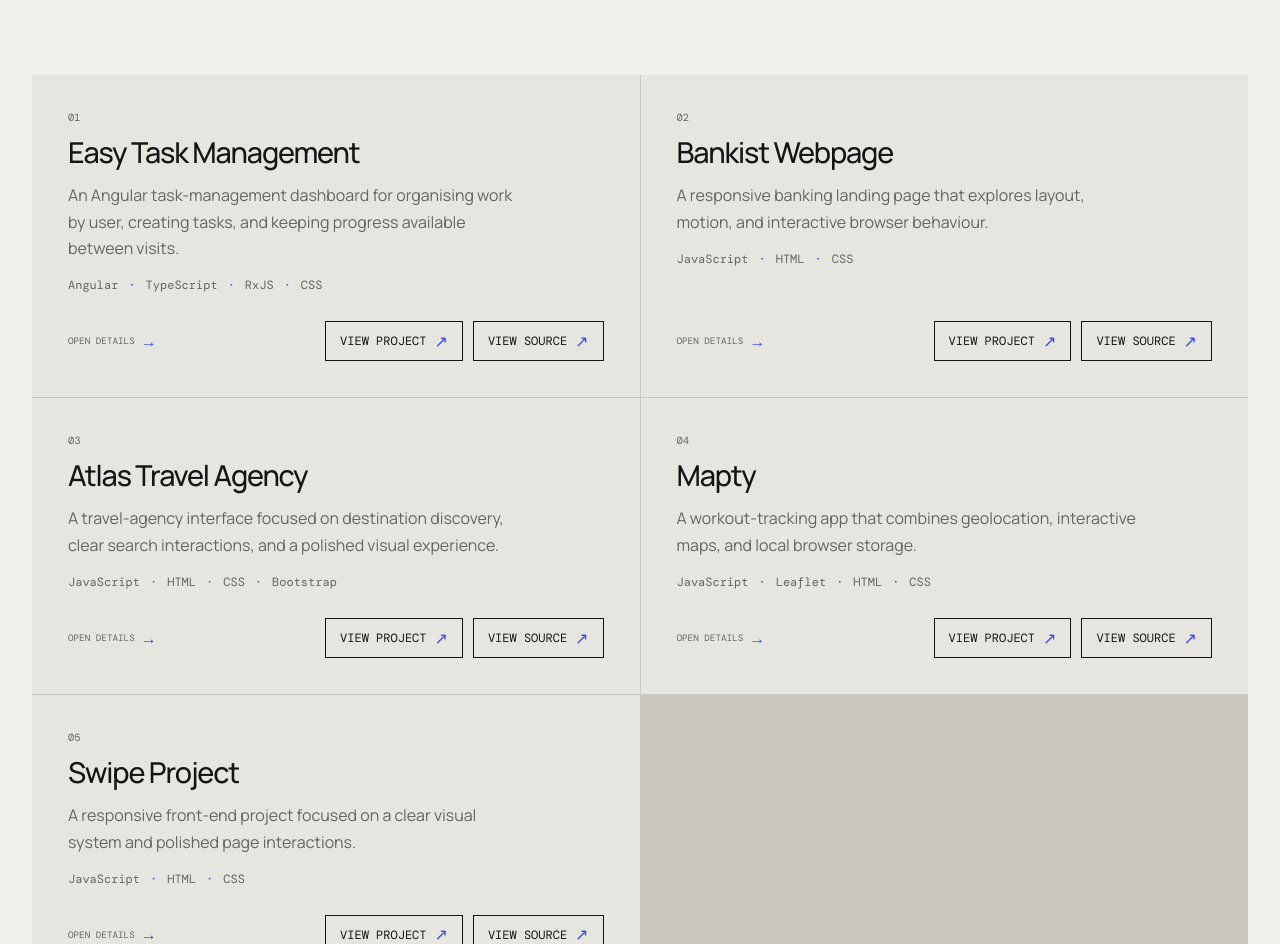
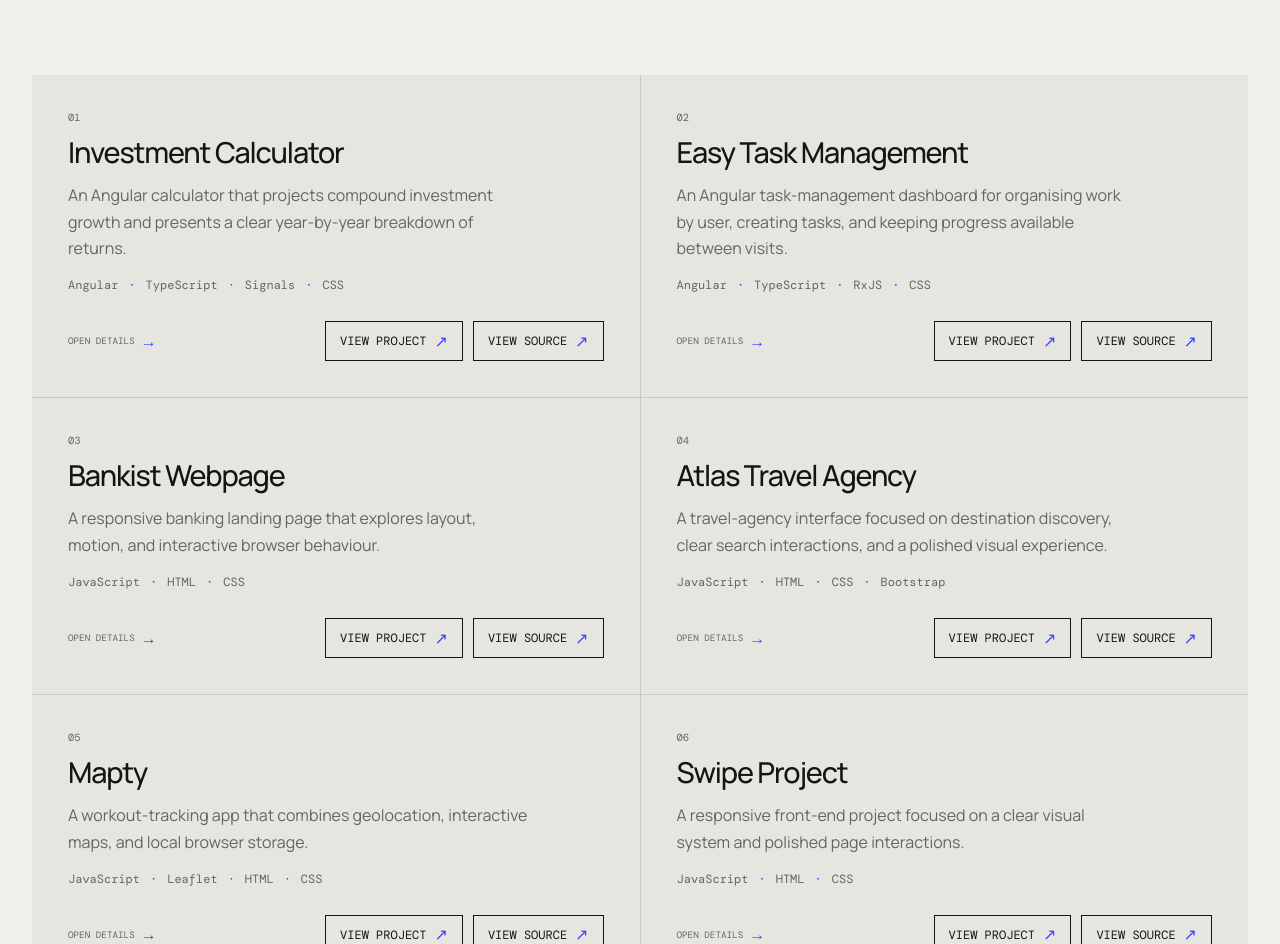
Before and after one commit to helderbadim/personal-portfolio, an Angular app: page / in a window 1280 px wide. Shown: the part 1124-2068 px from the top of the page. Built offline with nearby package versions, Linux system fonts and the light colour scheme; a web font is replaced by a local one.

Commit message:
feat: add Investment Calculator project

```diff
--- a/src/app/data/portfolio.data.ts
+++ b/src/app/data/portfolio.data.ts
@@ -20,6 +20,25 @@ export interface Project {
 }
 
 export const PROJECTS: readonly Project[] = [
+  {
+    title: 'Investment Calculator',
+    description:
+      'An Angular calculator that projects compound investment growth and presents a clear year-by-year breakdown of returns.',
+    built: [
+      'A calculator for initial capital, annual contributions, expected return, and investment duration.',
+      'A year-by-year results table showing invested capital, annual interest, total interest, and portfolio value.',
+    ],
+    learned: [
+      'How to share reactive calculation state through an Angular service, signals, and computed values.',
+      'How to model compound-growth calculations and connect template-driven forms to reusable components.',
+    ],
+    technologies: ['Angular', 'TypeScript', 'Signals', 'CSS'],
+    liveUrl: 'https://helderbadim.github.io/investment_calculator/',
+    previewUrl: 'project-investment-calculator.png',
+    mobilePreviewUrl: 'project-investment-calculator-mobile.png',
+    previewFit: 'cover',
+    sourceUrl: 'https://github.com/helderbadim/investment_calculator',
+  },
   {
     title: 'Easy Task Management',
     description:
```
Also changed, not shown: public/project-investment-calculator-mobile.png (added), 1 other file (tests, documents, lock files or other folders).
